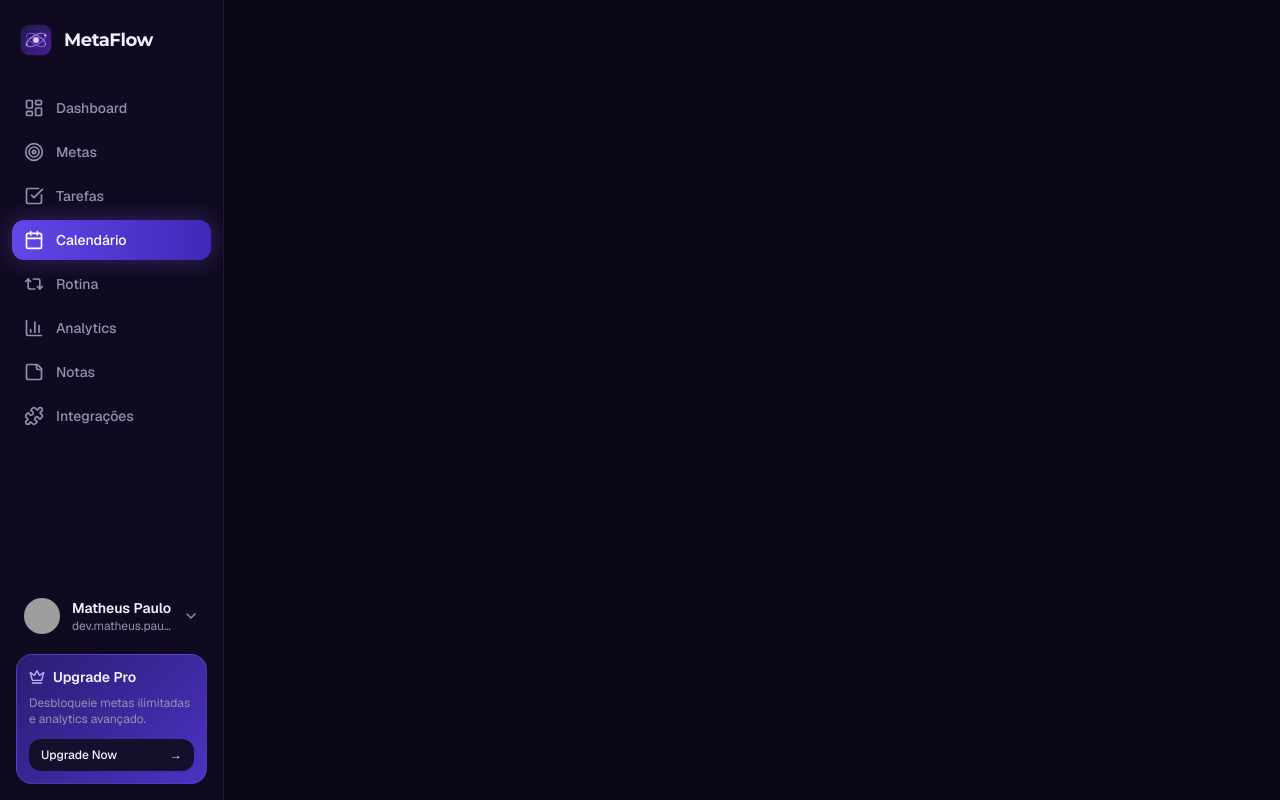
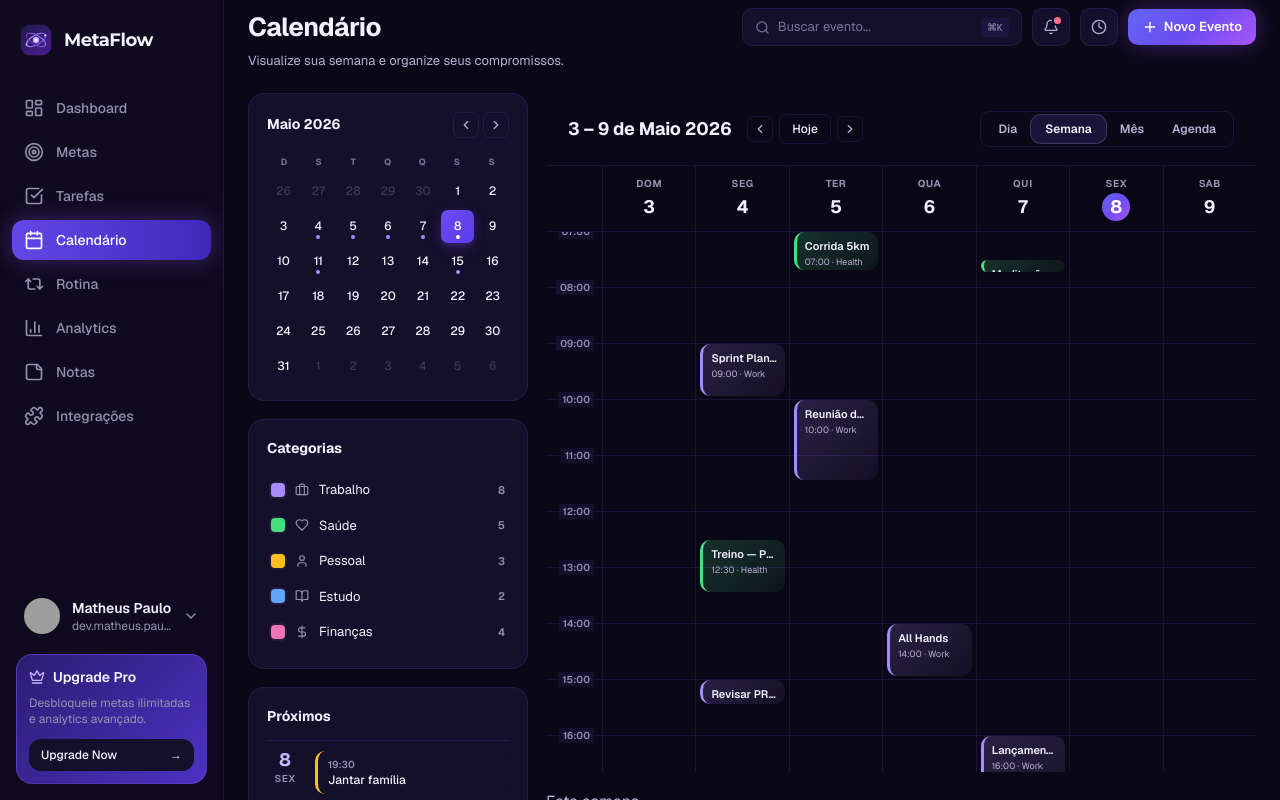
Before and after one commit to matheuspsb/metaflow, a Next.js app: page /calendario in a window 1280 px wide. Built offline with nearby package versions, Linux system fonts and the light colour scheme; grey boxes are pictures that could not be loaded.

Commit message:
refactor: extract WeekView component, add SSR page with metadata

```diff
--- a/src/app/(dashboard)/calendario/page.tsx
+++ b/src/app/(dashboard)/calendario/page.tsx
@@ -1,7 +1,17 @@
-import type { Metadata } from 'next'
+import { CalendarPageClient } from '@/components/calendar/CalendarPageClient'
+import { CalendarTopbar } from '@/components/layout/calendar-topbar'
+import { Metadata } from 'next'
 
-export const metadata: Metadata = { title: 'Calendário' }
+export const metadata: Metadata = {
+  title: 'Calendário | MetaFlow',
+  description: 'Visualize e gerencie seus eventos e rotinas.',
+}
 
 export default function CalendarioPage() {
-  return <div />
+  return (
+    <>
+      <CalendarTopbar />
+      <CalendarPageClient />
+    </>
+  )
 }
--- /dev/null
+++ b/src/components/calendar/CalendarPageClient.tsx
@@ -0,0 +1,88 @@
+'use client'
+
+import { CalendarHeader } from '@/components/calendar/CalendarHeader'
+import { CategoryCard } from '@/components/calendar/CategoryCard'
+import { UpcomingListCard } from '@/components/calendar/UpComingListCard'
+import { WeekView } from '@/components/calendar/WeekView'
+import { CalendarCard } from '@/components/dashboard/calendar/CalendarCard'
+import { Card } from '@/components/ui/card'
+import { EVENTS } from '@/constants/calendar-events'
+import { useCalendarStore } from '@/stores/calendar-store'
+import { useState } from 'react'
+
+const EVENT_DATES = Object.keys(EVENTS).map((key) => {
+  const [year, month, day] = key.split('-').map(Number)
+  return new Date(year, month - 1, day)
+})
+
+export function CalendarPageClient() {
+  const selectedDate = useCalendarStore((state) => state.selectedDate)
+  const { setSelectedDate, goToToday } = useCalendarStore.getState()
+  const [view, setView] = useState('Semana')
+  const today = new Date()
+
+  const goPrev = () => {
+    const date = new Date(selectedDate)
+    date.setDate(date.getDate() - 7)
+    setSelectedDate(date)
+  }
+  const goNext = () => {
+    const date = new Date(selectedDate)
+    date.setDate(date.getDate() + 7)
+    setSelectedDate(date)
+  }
+
+  return (
+    <div className="grid grid-cols-[280px_1fr] gap-4.5">
+      <div className="flex min-w-0 flex-col gap-4.5">
+        <CalendarCard variant="compact" className="p-4.5" eventDates={EVENT_DATES} />
+        <Card className="p-4.5">
+          <CategoryCard />
+        </Card>
+        <Card className="p-4.5">
+          <UpcomingListCard selected={selectedDate} />
+        </Card>
+      </div>
+
+      <div className="flex min-w-0 flex-col gap-4.5">
+        <div className="card big-card">
+          <CalendarHeader
+            selected={selectedDate}
+            view={view}
+            setView={setView}
+            onPrev={goPrev}
+            onNext={goNext}
+            onToday={goToToday}
+          />
+          <WeekView selected={selectedDate} today={today} />
+        </div>
+        <div className="bottom-grid">
+          <div className="card stat-card">
+            <div className="card-title">Esta semana</div>
+            <div className="stat-row">
+              <div className="stat">
+                <div className="stat-num">16</div>
+                <div className="stat-label">Eventos</div>
+              </div>
+              <div className="stat">
+                <div className="stat-num">12h</div>
+                <div className="stat-label">Foco</div>
+              </div>
+              <div className="stat">
+                <div className="stat-num">85%</div>
+                <div className="stat-label">Cumprido</div>
+              </div>
+            </div>
+          </div>
+          <div className="card quote-card">
+            <div className="quote-mark">&quot</div>
+            <div className="quote-text">
+              A maneira de começar é parar de falar e começar a fazer.
+            </div>
+            <div className="quote-author">— Walt Disney</div>
+          </div>
+        </div>
+      </div>
+    </div>
+  )
+}
```
